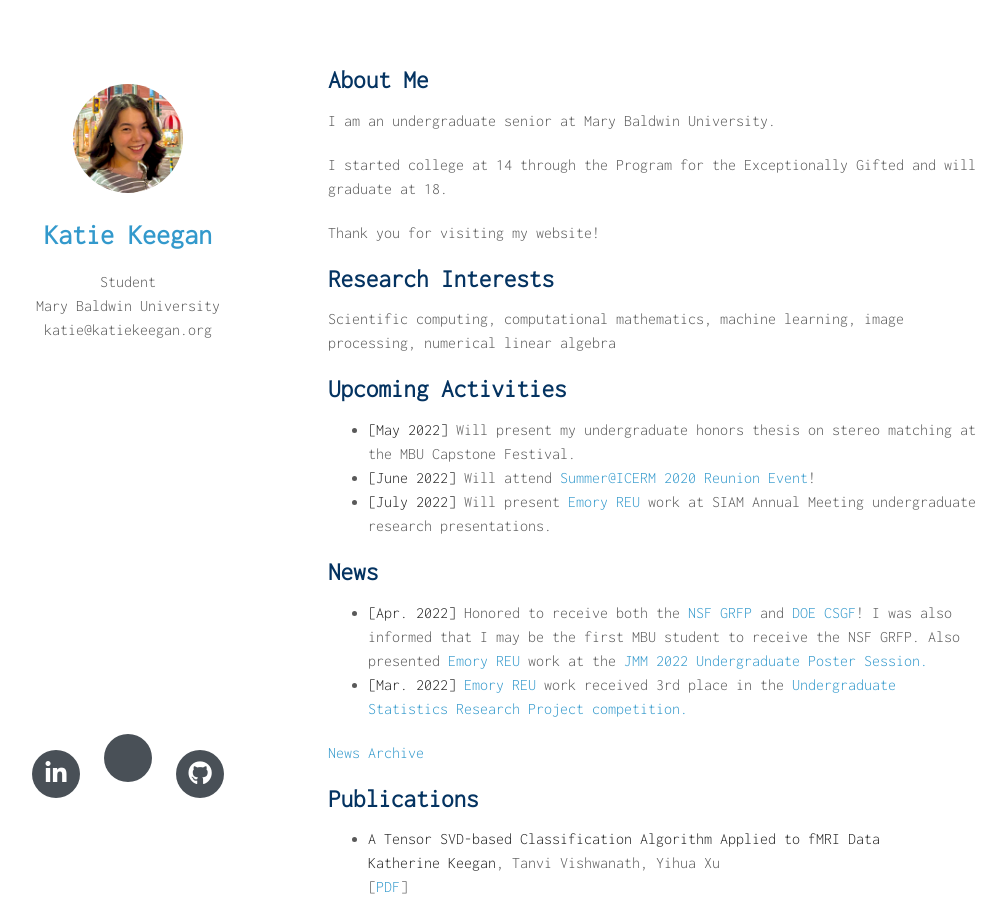
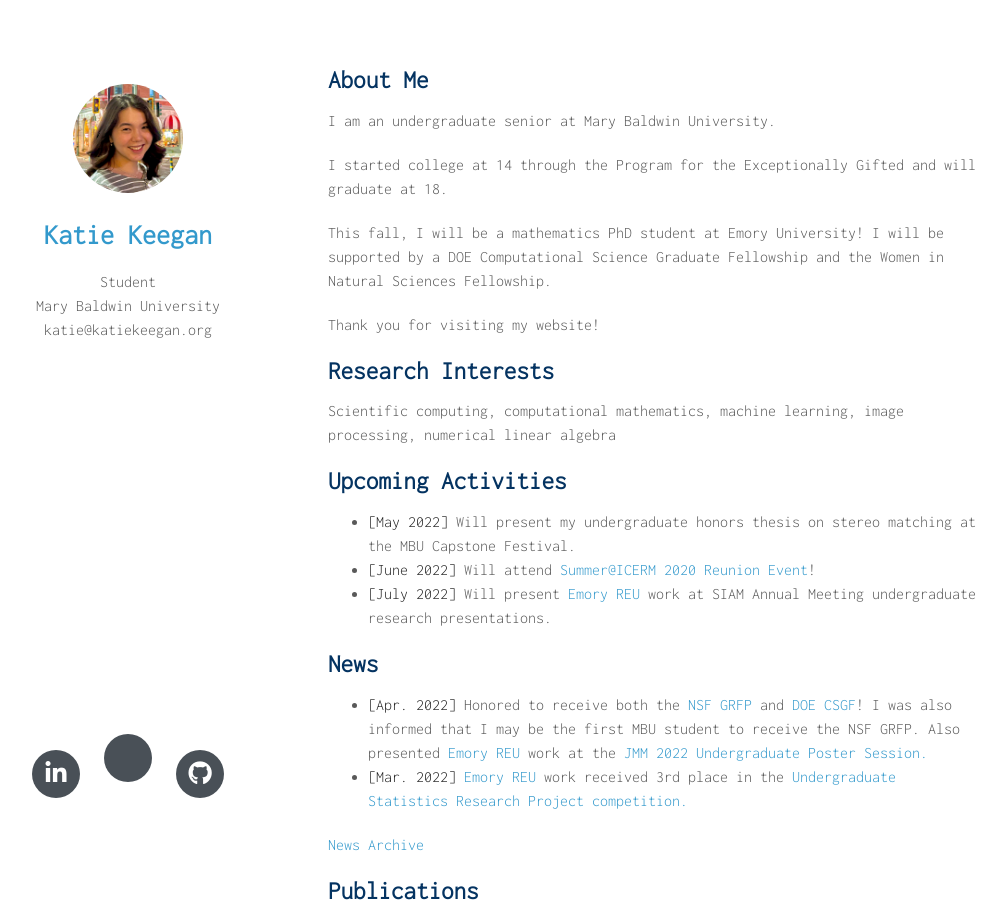
Before and after one commit to katiekeegan/katiekeegan, a Jekyll site: the page built from index.md, in a window 1280 px wide and 900 px high. Shown: the whole window, without its empty margins (142-1148 px from the left). Built offline with Jekyll 4.4.1, drawn with Linux system fonts in a browser that asks for light colours; nearby versions of some CDN libraries; a style sheet for code colours, icons or effects is not loaded; our own code applies the rules of GitHub Pages for plain Markdown files.

Commit message:
Update index.md

```diff
--- a/index.md
+++ b/index.md
@@ -7,6 +7,8 @@ layout: homepage
 I am an undergraduate senior at Mary Baldwin University.
 
 I started college at 14 through the Program for the Exceptionally Gifted and will graduate at 18.
+
+This fall, I will be a mathematics PhD student at Emory University! I will be supported by a DOE Computational Science Graduate Fellowship and the Women in Natural Sciences Fellowship.
 
 Thank you for visiting my website!
 
```
